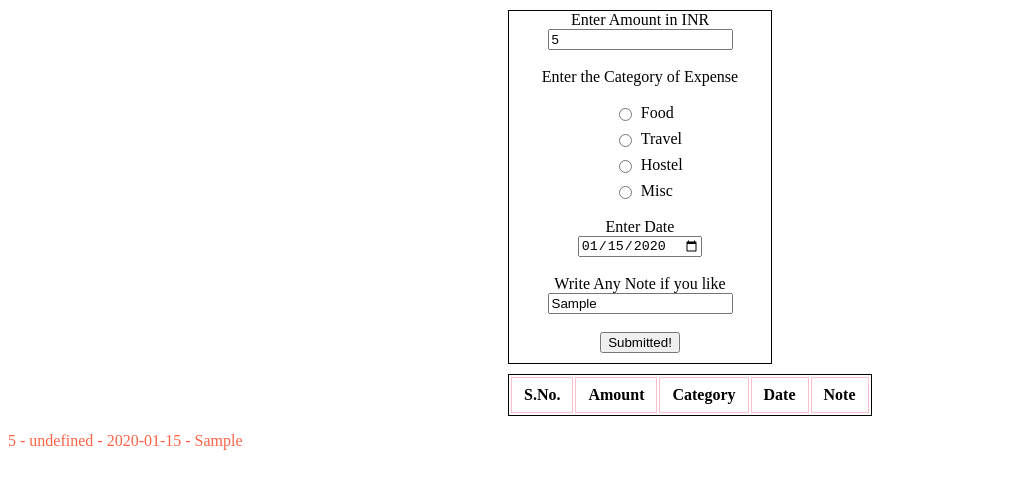
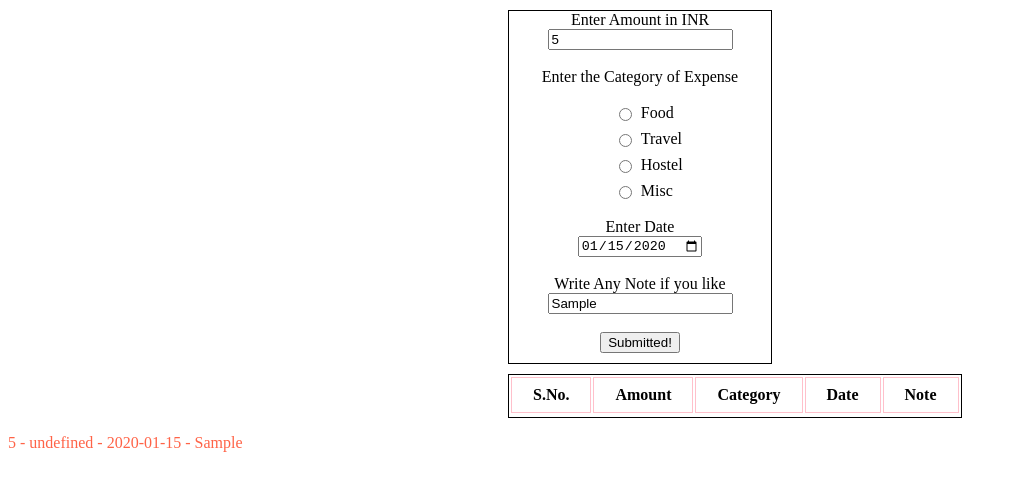
Before and after one commit to byte-Raccoon/xpenseTracker, a plain HTML site: page index.html in a window 1280 px wide. Both pictures are taken after typing "5", "2020-01-15", "Sample" into the empty fields and a click on the button "submit". Shown: the whole page, without its empty margins (0-1016 px from the left). Drawn offline with Linux system fonts and the light colour scheme.

Commit message:
updated new row and data entry

```diff
--- a/script.js
+++ b/script.js
@@ -5,6 +5,7 @@ submitBtn.addEventListener("click", event =>{
   getData();
   submitBtn.innerText = "Submitted!";
   addData();
+  addRow();
 })
 
 function getData(){
@@ -22,3 +23,11 @@ function addData(){
      para.style.color = "tomato";
      document.body.append(para); // ← missing line, actually adds it to the page
    }
+
+function addRow(){
+  const row = document.createElement("tr");
+  row.id = "1";
+  row.style.backgroundColor = "tomato";
+  const selectTable = document.querySelector(".table");
+  selectTable.append(row);
+}
--- a/style.css
+++ b/style.css
@@ -29,8 +29,7 @@ form{
   align-items: center;
   gap: 6px;
 }
-.s_no, .amount, .category, .date, .note{
+.table th, .table td{
   border: 1px solid pink;
-  /* border-spacing: 95px; */
-  padding: 8px 12px;
+  padding: 8px 21px;
 }
```
Also changed, not shown: index.html (indentation only).
